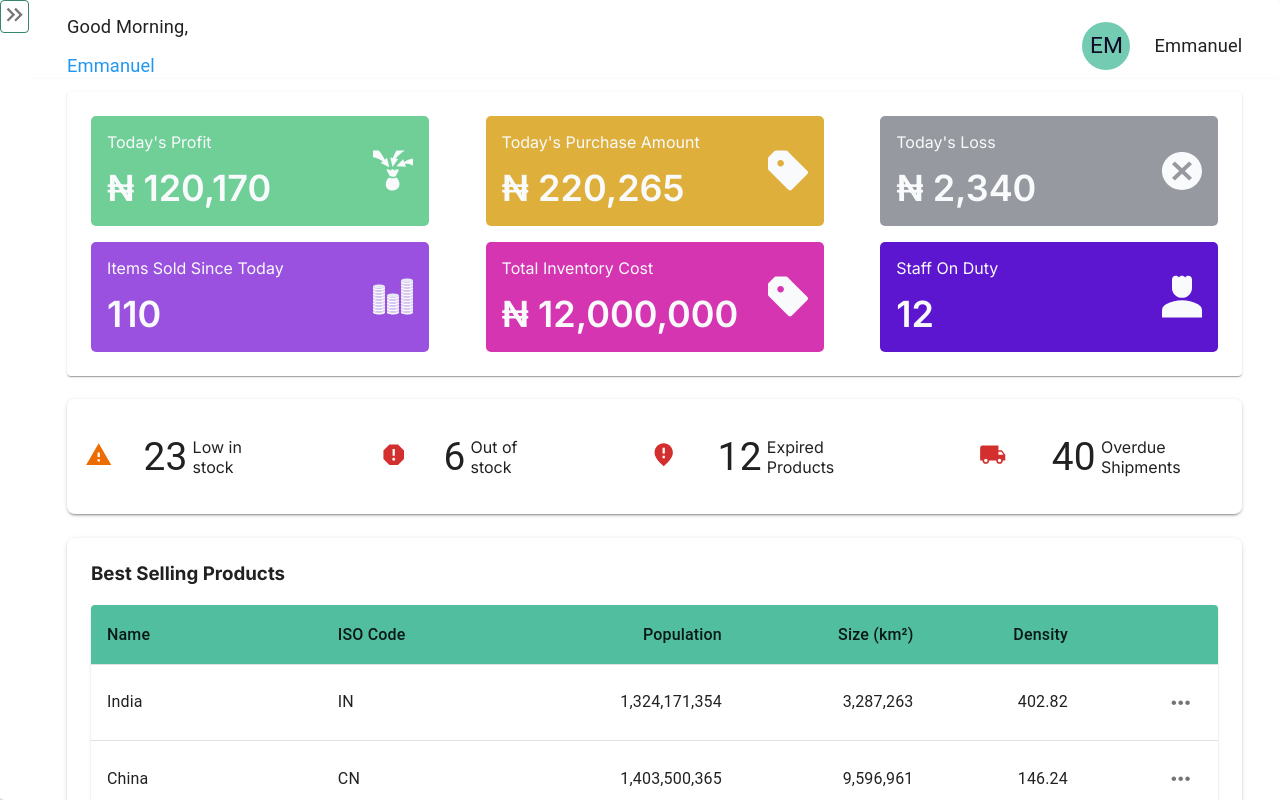
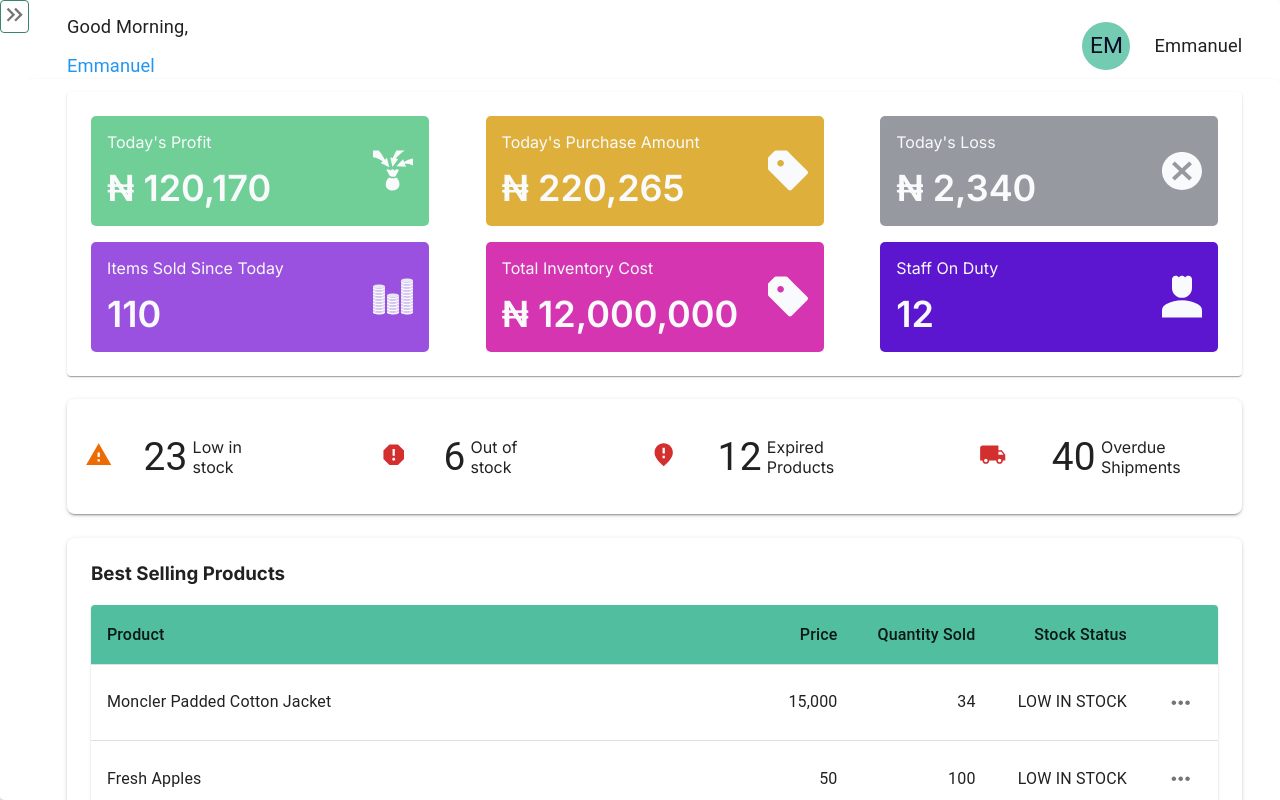
Before and after one commit to valentinesamuel/shopaholik-frontend, a React (Vite) app: page /cashier in a window 1280 px wide. Built offline with nearby package versions, Linux system fonts and the light colour scheme; a web font is replaced by a local one.

Commit message:
Created a new table for admin dashboard

```diff
--- a/src/routes/Admin/Dashboard/AdminDashboard.component.tsx
+++ b/src/routes/Admin/Dashboard/AdminDashboard.component.tsx
@@ -3,7 +3,7 @@ import DashboardMetric from '../../../components/DashboardMetric';
 import { Paper } from '@mui/material';
 import { dashboardMetrics } from '../../../Utils/metrics';
 import StockQuantityCard from '../../../components/StockQuantityRow';
-import TopSellingProduct from '../../../components/TopSellingProduct';
+import TopSellingProduct from './TopSellingProduct';
 
 const AdminDashboard: FC = () => {
   return (
@@ -51,7 +51,7 @@ const AdminDashboard: FC = () => {
         }}
       >
         <h3 style={{ marginBottom: 20 }}>Best Selling Products</h3>
-        <TopSellingProduct source="product" />
+        <TopSellingProduct />
       </Paper>
     </Paper>
   );
--- /dev/null
+++ b/src/routes/Admin/Dashboard/TopSellingProduct.tsx
@@ -0,0 +1,234 @@
+import { Box, IconButton, Modal } from '@mui/material';
+import { styled } from 'styled-components';
+import * as React from 'react';
+import Paper from '@mui/material/Paper';
+import Table from '@mui/material/Table';
+import TableBody from '@mui/material/TableBody';
+import TableCell from '@mui/material/TableCell';
+import TableContainer from '@mui/material/TableContainer';
+import TableHead from '@mui/material/TableHead';
+import TablePagination from '@mui/material/TablePagination';
+import TableRow from '@mui/material/TableRow';
+import { MoreHoriz } from '@mui/icons-material';
+import ProductOrderDetailModal from '../../../components/ProductOrderDetailModal';
+import ProductDetailModal from '../../../components/ProductDetailModal';
+import { StockStatus } from '../../../Utils/Types';
+
+interface Column {
+  id: 'product' | 'price' | 'quantity_sold' | 'stock_status';
+  label: string;
+  minWidth?: number | string;
+  width?: number | string;
+  align?: 'right' | 'left' | 'center';
+  format?: (value: number) => string;
+}
+
+const columns: readonly Column[] = [
+  {
+    id: 'product',
+    label: 'Product',
+    minWidth: '50%',
+    width: '60%',
+    align: 'left',
+  },
+  {
+    id: 'price',
+    label: 'Price',
+    // minWidth: 100
+    format: (value: number) => value.toLocaleString('en-US'),
+    align: 'right',
+  },
+  {
+    id: 'quantity_sold',
+    label: 'Quantity Sold',
+    // minWidth: 170,
+    align: 'right',
+  },
+  {
+    id: 'stock_status',
+    label: 'Stock Status',
+    // minWidth: 170,
+    align: 'right',
+  },
+];
+
+interface Data {
+  product: string;
+  price: number;
+  quantity_sold: number;
+  min_quantity: number;
+  stock_quantity: number;
+  stock_status: StockStatus;
+}
+
+function createData(
+  product: string,
+  price: number,
+  quantity_sold: number,
+  min_quantity: number,
+  stock_quantity: number,
+): Data {
+  const stock_status =
+    stock_quantity === 0
+      ? StockStatus.OUT_OF_STOCK
+      : stock_quantity < min_quantity
+      ? StockStatus.LOW_IN_STOCK
+      : stock_quantity > min_quantity
+      ? StockStatus.IN_STOCK
+      : StockStatus.EXPIRED;
+  return {
+    price,
+    product,
+    quantity_sold,
+    stock_quantity,
+    min_quantity,
+    stock_status,
+  };
+}
+
+const rows = [
+  createData('Moncler Padded Cotton Jacket', 15000, 34, 5, 3),
+  createData('Fresh Apples', 50, 100, 10, 2),
+  createData('Organic Eggs (Dozen)', 80, 80, 15, 0),
+  createData('Premium Coffee Beans', 120, 60, 5, 8),
+  createData('Artisanal Bread Loaf', 70, 40, 8, 4),
+  createData('Imported Cheese Selection', 150, 30, 3, 0),
+  createData('Denim Jeans', 500, 50, 5, 10),
+  createData('Cotton T-Shirt', 200, 80, 10, 15),
+  createData('Leather Jacket', 1500, 20, 3, 5),
+  createData('Designer Dress', 2000, 30, 5, 0),
+  createData('Athletic Sneakers', 800, 70, 12, 20),
+  createData('Smartphone', 60000, 30, 5, 10),
+  createData('Laptop', 80000, 25, 4, 6),
+  createData('Wireless Earphones', 5000, 60, 8, 12),
+  createData('Smart TV', 90000, 15, 2, 4),
+  createData('Gaming Console', 40000, 20, 3, 5),
+  createData('Skincare Set', 3000, 40, 6, 10),
+  createData('Perfume', 2500, 70, 8, 15),
+  createData('Hair Styling Tool', 2000, 60, 10, 18),
+  createData('Makeup Palette', 1500, 50, 5, 10),
+  createData("Men's Grooming Kit", 1200, 30, 4, 8),
+  createData('Cookware Set', 5000, 20, 3, 5),
+  createData('Bedding Sheets', 2500, 40, 6, 10),
+  createData('Vacuum Cleaner', 3000, 30, 4, 6),
+  createData('Air Purifier', 4000, 25, 2, 4),
+  createData('Coffee Maker', 2000, 35, 5, 8),
+  createData('Travel Backpack', 1500, 50, 8, 12),
+  createData('Fitness Tracker', 3000, 30, 5, 10),
+  createData('Bluetooth Speaker', 2000, 40, 6, 8),
+  createData('Pet Supplies', 1000, 45, 10, 15),
+  createData('Outdoor Camping Gear', 5000, 20, 4, 6),
+];
+const TopSellingProductContainer = styled(Box)`
+  height: fit-content;
+`;
+
+const TopSellingProduct: React.FC = () => {
+  const [page, setPage] = React.useState(0);
+  const [rowsPerPage, setRowsPerPage] = React.useState(10);
+
+  const handleChangePage = (_: unknown, newPage: number) => {
+    setPage(newPage);
+  };
+
+  const handleChangeRowsPerPage = (
+    event: React.ChangeEvent<HTMLInputElement>,
+  ) => {
+    setRowsPerPage(+event.target.value);
+    setPage(0);
+  };
+
+  return (
+    <TopSellingProductContainer>
+      <Paper
+        elevation={1}
+        sx={{
+          overflowX: 'auto',
+        }}
+      >
+        <TableContainer sx={{ height: '100%', minHeight: 440 }}>
+          <Table stickyHeader aria-label="sticky table">
+            <TableHead>
+              <TableRow>
+                {columns.map((column) => (
+                  <>
+                    <TableCell
+                      sx={{ backgroundColor: 'primary.main' }}
+                      key={column.id}
+                      align={column.align}
+                      style={{ minWidth: column.minWidth, width: column.width }}
+                    >
+                      {column.label}
+                    </TableCell>
+                  </>
+                ))}
+                <TableCell
+                  sx={{ backgroundColor: 'primary.main', width: '5%' }}
+                  align="right"
+                ></TableCell>
+              </TableRow>
+            </TableHead>
+            <TableBody>
+              {rows
+                .slice(page * rowsPerPage, page * rowsPerPage + rowsPerPage)
+                .map((row) => {
+                  return (
+                    <>
+                      <TableRow
+                        key={row.product}
+                        sx={{ cursor: 'pointer' }}
+                        hover
+                        role="checkbox"
+                        tabIndex={-1}
+                      >
+                        {columns.map((column) => {
+                          const value = row[column.id];
+                          return (
+                            <TableCell align={column.align} key={column.id}>
+                              {column.format && typeof value === 'number'
+                                ? column.format(value)
+                                : value}
+                            </TableCell>
+                          );
+                        })}
+                        <TableCell align="right">
+                          <TableModal />
+                        </TableCell>
+                      </TableRow>
+                    </>
+                  );
+                })}
+            </TableBody>
+          </Table>
+        </TableContainer>
+        <TablePagination
+          sx={{ backgroundColor: 'primary.light' }}
+          rowsPerPageOptions={[10, 25, 100]}
+          component="div"
+          count={rows.length}
+          rowsPerPage={rowsPerPage}
+          page={page}
+          onPageChange={handleChangePage}
+          onRowsPerPageChange={handleChangeRowsPerPage}
+        />
+      </Paper>
+    </TopSellingProductContainer>
+  );
+};
+
+export default TopSellingProduct;
+
+const TableModal: React.FC = () => {
+  const [open, setOpen] = React.useState(false);
+
+  return (
+    <div>
+      <IconButton onClick={() => setOpen(true)}>
+        <MoreHoriz />
+      </IconButton>
+      <Modal keepMounted open={open} onClose={() => setOpen(false)}>
+        <ProductDetailModal />
+      </Modal>
+    </div>
+  );
+};
```
